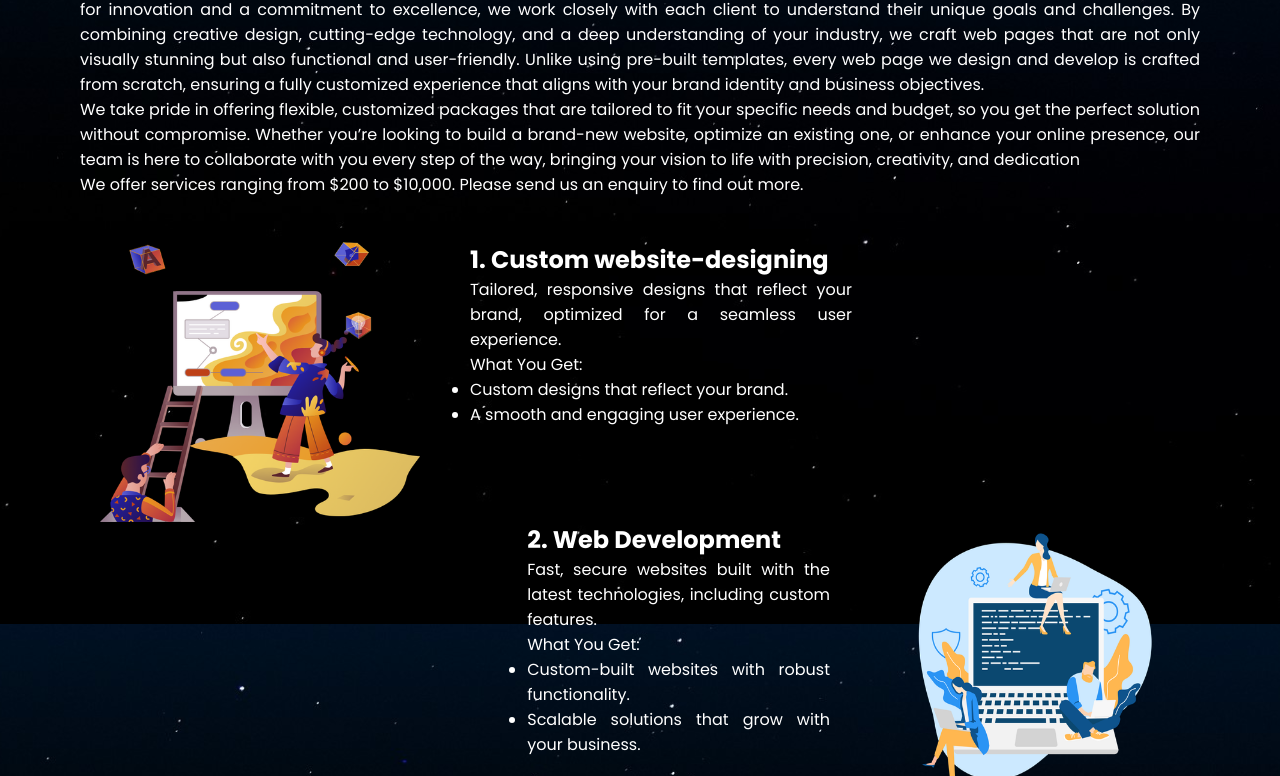
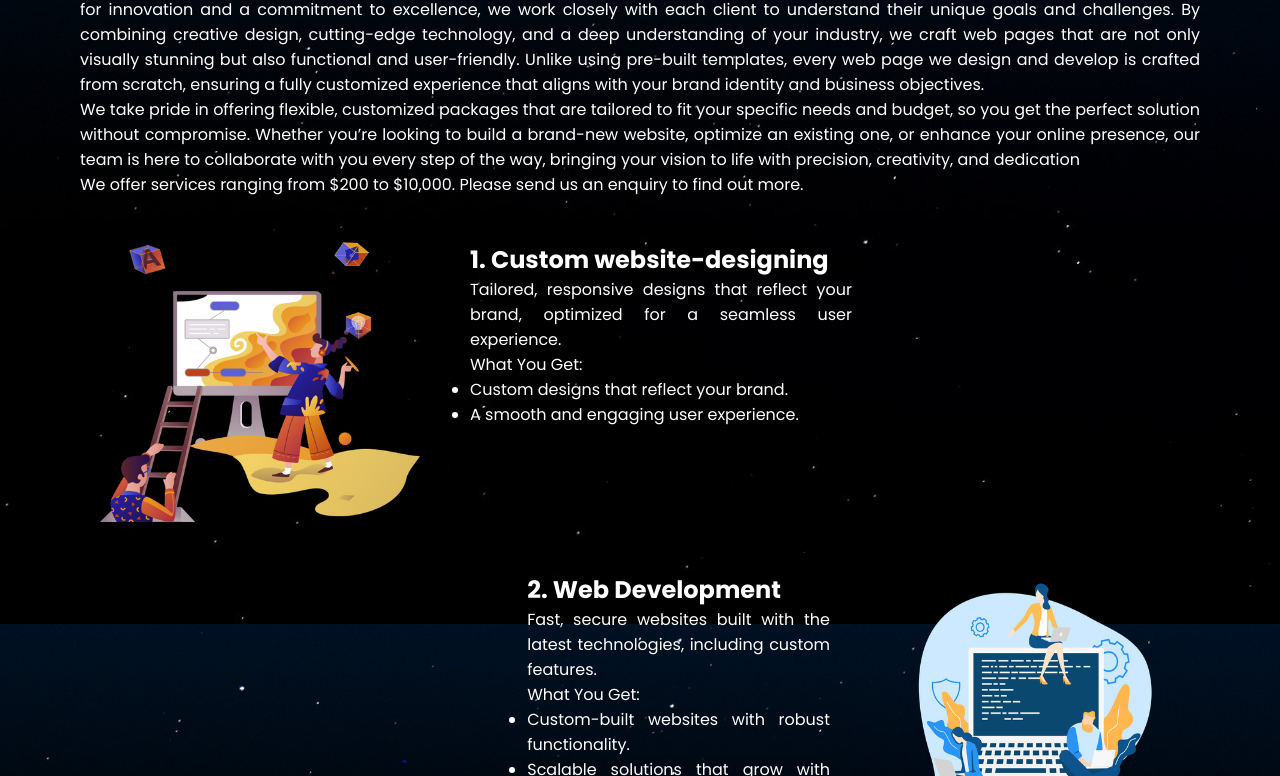
Before and after one commit to mano-priya/NextWave, a plain HTML site: page services.html in a window 1280 px wide. Shown: the part 176-952 px from the top of the page. Drawn offline with nearby package versions, Linux system fonts and the light colour scheme.

Commit message:
Update style.css

```diff
--- a/style.css
+++ b/style.css
@@ -216,13 +216,15 @@ body {
     float: left;
     flex-wrap: wrap;
     padding: 20px;
-    padding-right: 100px;
     height: 280px;
+    margin-bottom: 50px;
 }
 .boxes2{
     float: right;
+    flex-wrap: wrap;
     padding: 20px;
     height: 280px;
+    margin-bottom: 50px;
 }
 @media (max-width:768px){
     .image1,.image2,.image3,.image4,.pic{
```
